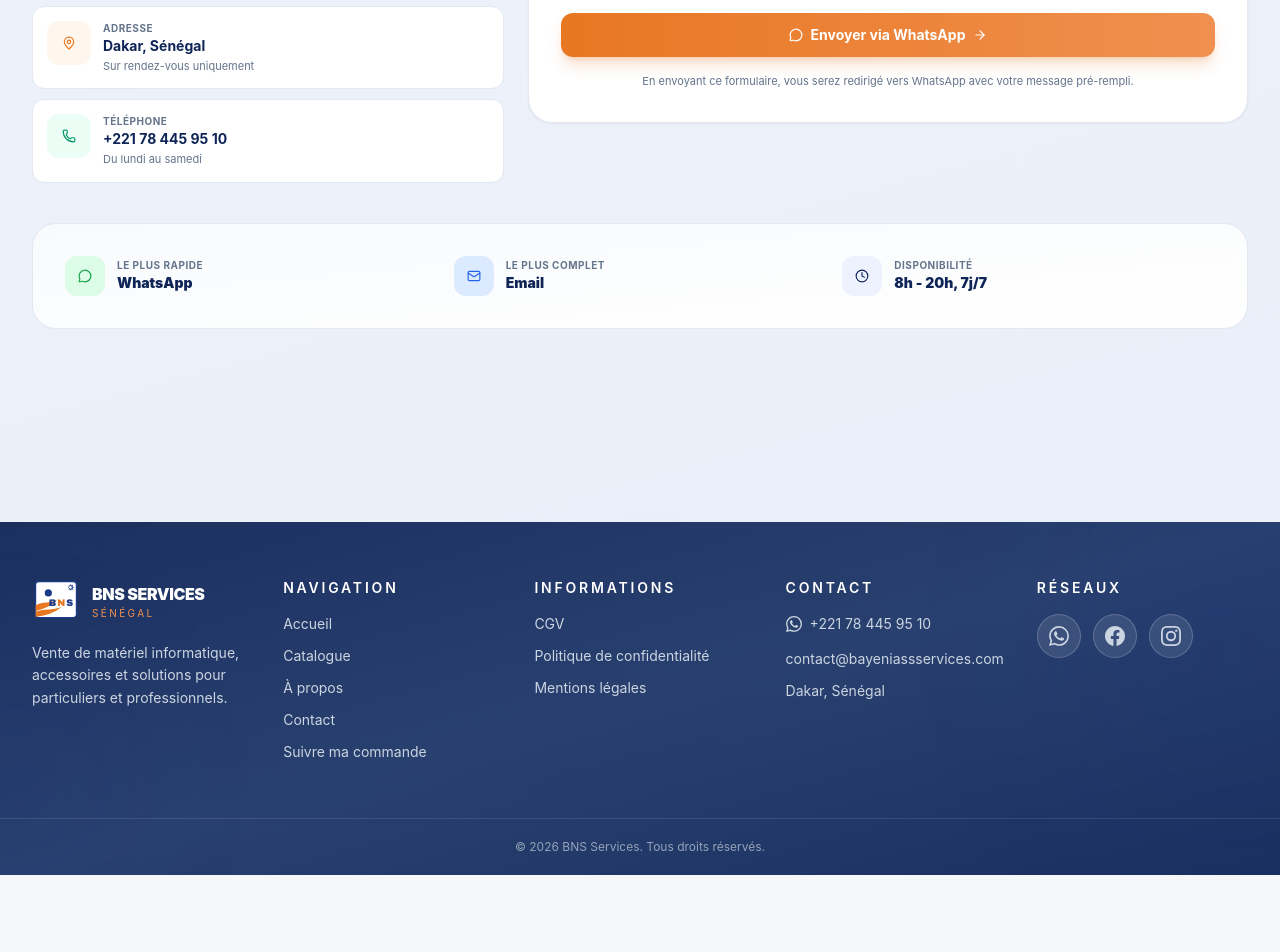
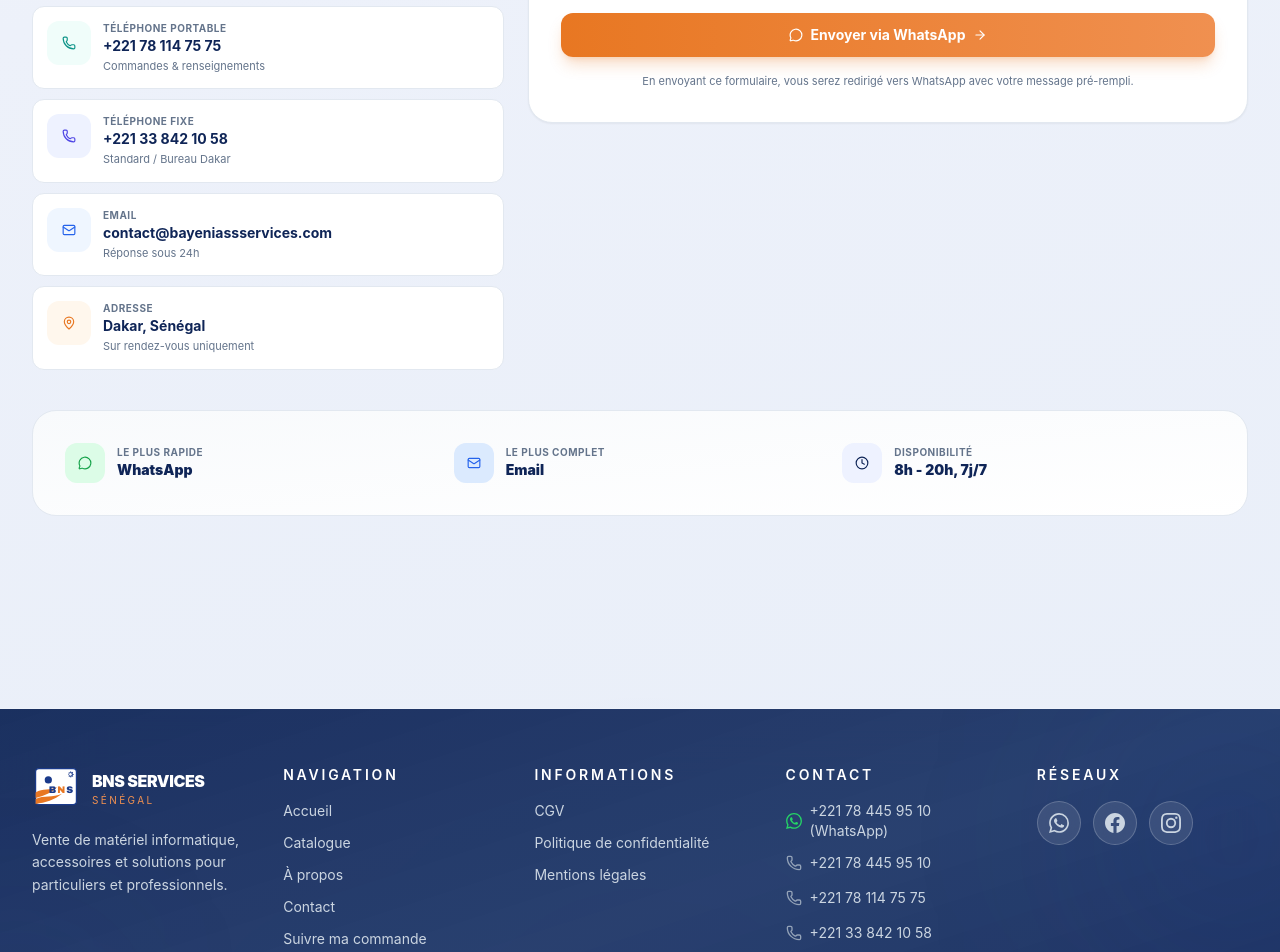
Before and after one commit to Yacine2004-lab/bns-services, a React (Vite) app: page /contact in a window 1280 px wide. Shown: the part 920-1872 px from the top of the page. Before the commit the page ends 1795 px from the top, so only its background shows below. Built offline with nearby package versions, Linux system fonts and the light colour scheme; no server answers.

Commit message:
feat: ajouter les numeros de telephone 784459510, 781147575 et 338421058

```diff
--- a/src/components/Footer.jsx
+++ b/src/components/Footer.jsx
@@ -1,4 +1,5 @@
 import { Link } from 'react-router-dom'
+import { Phone } from 'lucide-react'
 import BnsLogo from './BnsLogo'
 import { WhatsAppIcon, FacebookIcon, InstagramIcon } from './SocialIcons'
 
@@ -81,8 +82,35 @@ function Footer() {
                 rel="noreferrer"
                 className="inline-flex items-center gap-2 transition hover:text-[#25D366]"
               >
-                <WhatsAppIcon className="h-4 w-4" />
-                {WHATSAPP_DISPLAY}
+                <WhatsAppIcon className="h-4 w-4 shrink-0 text-[#25D366]" />
+                +221 78 445 95 10 (WhatsApp)
+              </a>
+            </li>
+            <li>
+              <a
+                href="tel:+221784459510"
+                className="inline-flex items-center gap-2 transition hover:text-white"
+              >
+                <Phone className="h-4 w-4 shrink-0 text-slate-400" />
+                +221 78 445 95 10
+              </a>
+            </li>
+            <li>
+              <a
+                href="tel:+221781147575"
+                className="inline-flex items-center gap-2 transition hover:text-white"
+              >
+                <Phone className="h-4 w-4 shrink-0 text-slate-400" />
+                +221 78 114 75 75
+              </a>
+            </li>
+            <li>
+              <a
+                href="tel:+221338421058"
+                className="inline-flex items-center gap-2 transition hover:text-white"
+              >
+                <Phone className="h-4 w-4 shrink-0 text-slate-400" />
+                +221 33 842 10 58
               </a>
             </li>
             <li>
--- a/src/pages/ContactPage.jsx
+++ b/src/pages/ContactPage.jsx
@@ -28,6 +28,36 @@ const contactChannels = [
     hoverBorder: 'hover:border-green-300',
   },
   {
+    icon: Phone,
+    label: 'Téléphone',
+    value: '+221 78 445 95 10',
+    note: 'Du lundi au samedi',
+    href: 'tel:+221784459510',
+    bg: 'bg-emerald-50',
+    iconColor: 'text-emerald-600',
+    hoverBorder: 'hover:border-emerald-300',
+  },
+  {
+    icon: Phone,
+    label: 'Téléphone portable',
+    value: '+221 78 114 75 75',
+    note: 'Commandes & renseignements',
+    href: 'tel:+221781147575',
+    bg: 'bg-teal-50',
+    iconColor: 'text-teal-600',
+    hoverBorder: 'hover:border-teal-300',
+  },
+  {
+    icon: Phone,
+    label: 'Téléphone fixe',
+    value: '+221 33 842 10 58',
+    note: 'Standard / Bureau Dakar',
+    href: 'tel:+221338421058',
+    bg: 'bg-indigo-50',
+    iconColor: 'text-indigo-600',
+    hoverBorder: 'hover:border-indigo-300',
+  },
+  {
     icon: Mail,
     label: 'Email',
     value: 'contact@bayeniassservices.com',
@@ -46,16 +76,6 @@ const contactChannels = [
     bg: 'bg-orange-50',
     iconColor: 'text-[#e87722]',
     hoverBorder: 'hover:border-orange-300',
-  },
-  {
-    icon: Phone,
-    label: 'Téléphone',
-    value: '+221 78 445 95 10',
-    note: 'Du lundi au samedi',
-    href: 'tel:+221784459510',
-    bg: 'bg-emerald-50',
-    iconColor: 'text-emerald-600',
-    hoverBorder: 'hover:border-emerald-300',
   },
 ]
 
--- a/src/pages/LegalPage.jsx
+++ b/src/pages/LegalPage.jsx
@@ -92,7 +92,7 @@ const CONTENT = {
     sections: [
       {
         heading: 'Éditeur du site',
-        text: 'BNS Services\nDakar, Sénégal\nEmail : contact@bayeniassservices.com\nWhatsApp : +221 78 445 95 10',
+        text: 'BNS Services\nDakar, Sénégal\nEmail : contact@bayeniassservices.com\nTél : +221 78 445 95 10 / +221 78 114 75 75 / +221 33 842 10 58\nWhatsApp : +221 78 445 95 10',
       },
       {
         heading: 'Hébergement',
```
